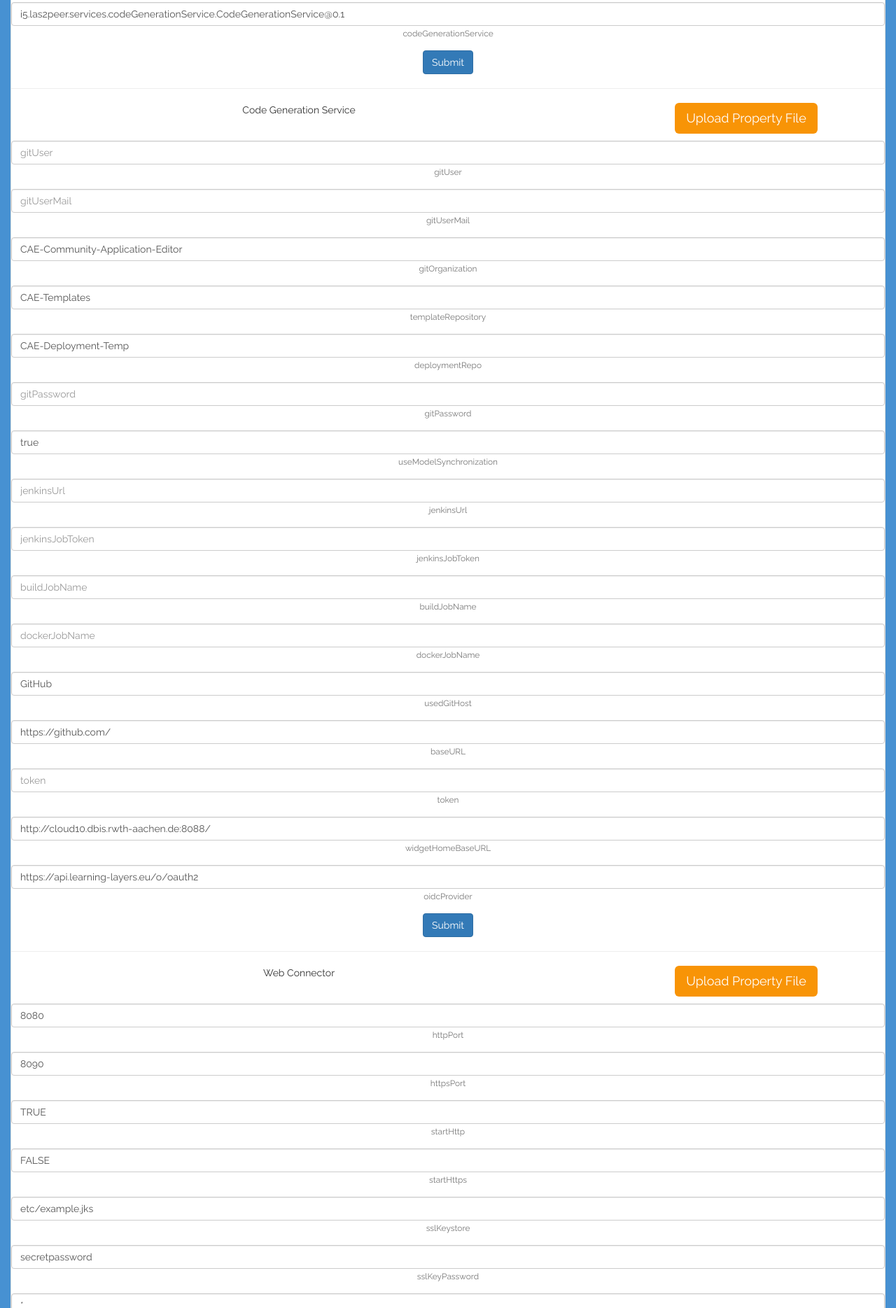
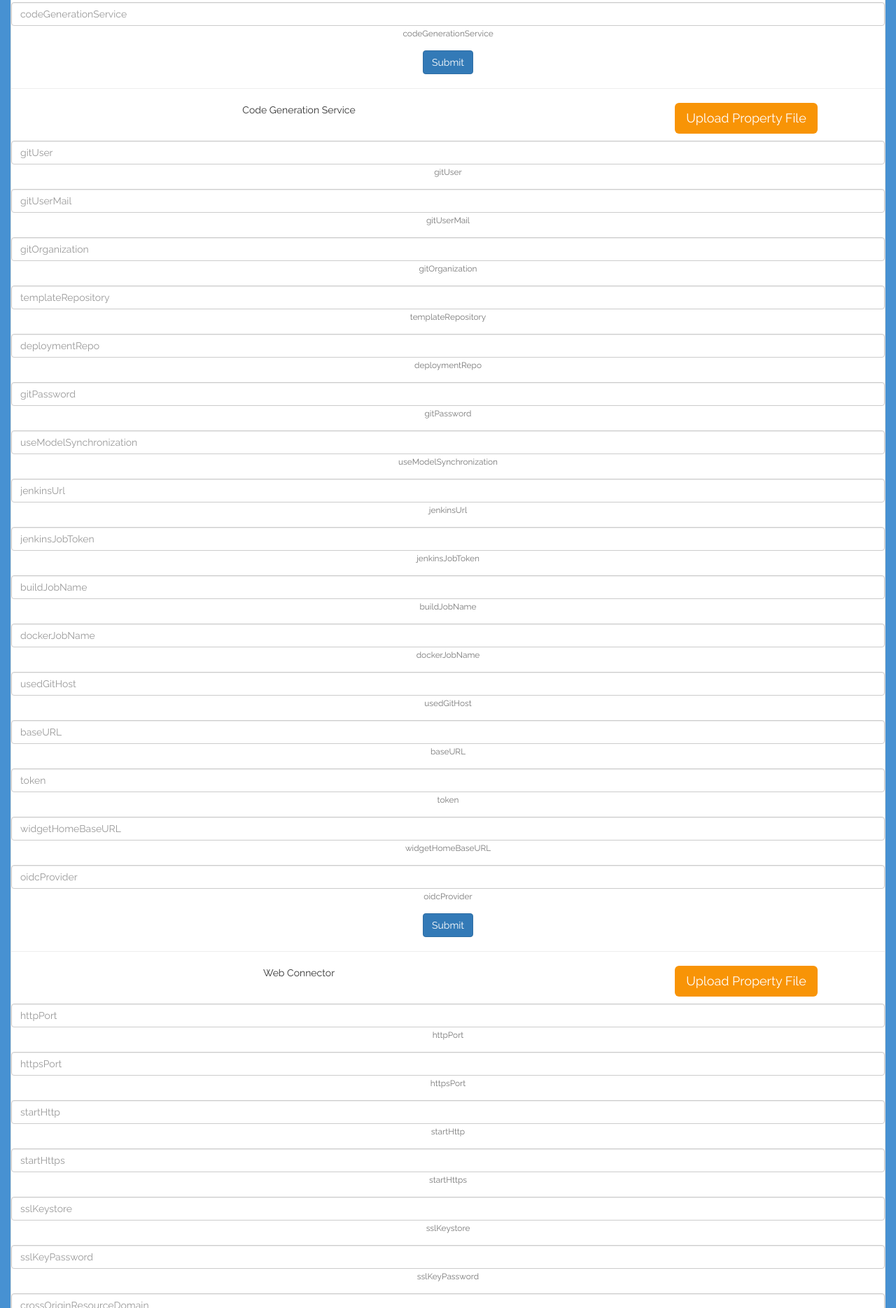
Before and after one commit to rwth-acis/CAE-DockerImage, a website: page opt/configserver/views/index.html in a window 1280 px wide. Shown: the part 931-2800 px from the top of the page at 70% size. Drawn offline with nearby package versions, Linux system fonts and the light colour scheme; files that its build step writes are made by us from their sources; no server answers; files whose address does not match are found by name.

Commit message:
removed values

```diff
--- a/opt/configserver/views/index.html
+++ b/opt/configserver/views/index.html
@@ -64,23 +64,23 @@
           <div class="col-xs-12">
             <form id="modelPropertyForm">
               <div class="form-group">
-                <input type="text" name="jdbcDriverClassName" class="form-control" id="propertyInput1" aria-describedby="propertyHelp1" placeholder="jdbcDriverClassName" value="com.mysql.jdbc.Driver">
+                <input type="text" name="jdbcDriverClassName" class="form-control" id="propertyInput1" aria-describedby="propertyHelp1" placeholder="jdbcDriverClassName" >
                 <small id="propertyHelp1" class="form-text text-muted">jdbcDriverClassName</small>
               </div>
               <div class="form-group">
-                <input type="text" name="jdbcUrl" class="form-control" id="propertyInput2" aria-describedby="propertyHelp2" placeholder="jdbcUrl" value="jdbc:mysql://localhost:3306/">
+                <input type="text" name="jdbcUrl" class="form-control" id="propertyInput2" aria-describedby="propertyHelp2" placeholder="jdbcUrl" >
                 <small id="propertyHelp2" class="form-text text-muted">jdbcUrl</small>
               </div>
               <div class="form-group">
-                <input type="text" name="jdbcSchema" class="form-control" id="propertyInput3" aria-describedby="propertyHelp3" placeholder="jdbcSchema" value="commedit">
+                <input type="text" name="jdbcSchema" class="form-control" id="propertyInput3" aria-describedby="propertyHelp3" placeholder="jdbcSchema" >
                 <small id="propertyHelp3" class="form-text text-muted">jdbcSchema</small>
               </div>
               <div class="form-group">
-                <input type="text" name="jdbcLogin" class="form-control" id="propertyInput4" aria-describedby="propertyHelp4" placeholder="jdbcLogin" value="root">
+                <input type="text" name="jdbcLogin" class="form-control" id="propertyInput4" aria-describedby="propertyHelp4" placeholder="jdbcLogin" >
                 <small id="propertyHelp4" class="form-text text-muted">jdbcLogin</small>
               </div>
               <div class="form-group">
-                <input type="text" name="jdbcPass" class="form-control" id="propertyInput5" aria-describedby="propertyHelp5" placeholder="jdbcPass" value="pass">
+                <input type="text" name="jdbcPass" class="form-control" id="propertyInput5" aria-describedby="propertyHelp5" placeholder="jdbcPass" >
                 <small id="propertyHelp5" class="form-text text-muted">jdbcPass</small>
               </div>
               <div class="form-group">
@@ -88,7 +88,7 @@
                 <small id="propertyHelp6" class="form-text text-muted">semanticCheckService</small>
               </div>
               <div class="form-group">
-                <input type="text" name="codeGenerationService" class="form-control" id="propertyInput7" aria-describedby="propertyHelp7" placeholder="codeGenerationService" value="i5.las2peer.services.codeGenerationService.CodeGenerationService@0.1">
+                <input type="text" name="codeGenerationService" class="form-control" id="propertyInput7" aria-describedby="propertyHelp7" placeholder="codeGenerationService" >
                 <small id="propertyHelp7" class="form-text text-muted">codeGenerationService</small>
               </div>
               <button id="modelPropertyFormSubmit" type="button" class="btn btn-primary">Submit</button>
@@ -116,15 +116,15 @@
                 <small id="propertyHelp2" class="form-text text-muted">gitUserMail</small>
               </div>
               <div class="form-group">
-                <input name="gitOrganization" type="text" class="form-control" id="propertyInput3" aria-describedby="propertyHelp3" placeholder="gitOrganization" value="CAE-Community-Application-Editor">
+                <input name="gitOrganization" type="text" class="form-control" id="propertyInput3" aria-describedby="propertyHelp3" placeholder="gitOrganization" >
                 <small id="propertyHelp3" class="form-text text-muted">gitOrganization</small>
               </div>
               <div class="form-group">
-                <input name="templateRepository" type="text" class="form-control" id="propertyInput4" aria-describedby="propertyHelp4" placeholder="templateRepository" value="CAE-Templates">
+                <input name="templateRepository" type="text" class="form-control" id="propertyInput4" aria-describedby="propertyHelp4" placeholder="templateRepository" >
                 <small id="propertyHelp4" class="form-text text-muted">templateRepository</small>
               </div>
               <div class="form-group">
-                <input name="deploymentRepo" type="text" class="form-control" id="propertyInput5" aria-describedby="propertyHelp5" placeholder="deploymentRepo" value="CAE-Deployment-Temp">
+                <input name="deploymentRepo" type="text" class="form-control" id="propertyInput5" aria-describedby="propertyHelp5" placeholder="deploymentRepo" >
                 <small id="propertyHelp5" class="form-text text-muted">deploymentRepo</small>
               </div>
               <div class="form-group">
@@ -132,7 +132,7 @@
                 <small id="propertyHelp6" class="form-text text-muted">gitPassword</small>
               </div>
               <div class="form-group">
-                <input name="useModelSynchronization" type="text" class="form-control" id="propertyInput7" aria-describedby="propertyHelp7" placeholder="useModelSynchronization" value="true">
+                <input name="useModelSynchronization" type="text" class="form-control" id="propertyInput7" aria-describedby="propertyHelp7" placeholder="useModelSynchronization" >
                 <small id="propertyHelp7" class="form-text text-muted">useModelSynchronization</small>
               </div>
               <div class="form-group">
@@ -152,11 +152,11 @@
                 <small id="propertyHelp11" class="form-text text-muted">dockerJobName</small>
               </div>
               <div class="form-group">
-                <input name="usedGitHost" type="text" class="form-control" id="propertyInput12" aria-describedby="propertyHelp12" placeholder="usedGitHost" value="GitHub">
+                <input name="usedGitHost" type="text" class="form-control" id="propertyInput12" aria-describedby="propertyHelp12" placeholder="usedGitHost" >
                 <small id="propertyHelp12" class="form-text text-muted">usedGitHost</small>
               </div>
               <div class="form-group">
-                <input name="baseURL" type="text" class="form-control" id="propertyInput13" aria-describedby="propertyHelp13" placeholder="baseURL" value="https://github.com/">
+                <input name="baseURL" type="text" class="form-control" id="propertyInput13" aria-describedby="propertyHelp13" placeholder="baseURL" >
                 <small id="propertyHelp13" class="form-text text-muted">baseURL</small>
               </div>
               <div class="form-group">
@@ -164,11 +164,11 @@
                 <small id="propertyHelp14" class="form-text text-muted">token</small>
               </div>
               <div class="form-group">
-                <input name="widgetHomeBaseURL" type="text" class="form-control" id="propertyInput15" aria-describedby="propertyHelp15" placeholder="widgetHomeBaseURL" value="http://cloud10.dbis.rwth-aachen.de:8088/">
+                <input name="widgetHomeBaseURL" type="text" class="form-control" id="propertyInput15" aria-describedby="propertyHelp15" placeholder="widgetHomeBaseURL" >
                 <small id="propertyHelp15" class="form-text text-muted">widgetHomeBaseURL</small>
               </div>
               <div class="form-group">
-                <input name="oidcProvider" type="text" class="form-control" id="propertyInput16" aria-describedby="propertyHelp16" placeholder="oidcProvider" value="https://api.learning-layers.eu/o/oauth2">
+                <input name="oidcProvider" type="text" class="form-control" id="propertyInput16" aria-describedby="propertyHelp16" placeholder="oidcProvider" >
                 <small id="propertyHelp16" class="form-text text-muted">oidcProvider</small>
               </div>
               <button id="codePropertyFormSubmit" type="button" class="btn btn-primary">Submit</button>
@@ -188,43 +188,43 @@
           <div class="col-xs-12">
             <form id="webPropertyForm">
               <div class="form-group">
-                <input type="text" class="form-control" id="propertyInput1" aria-describedby="propertyHelp1" placeholder="httpPort" value="8080">
+                <input type="text" class="form-control" id="propertyInput1" aria-describedby="propertyHelp1" placeholder="httpPort" >
                 <small id="propertyHelp1" class="form-text text-muted">httpPort</small>
               </div>
               <div class="form-group">
-                <input type="text" class="form-control" id="propertyInput2" aria-describedby="propertyHelp2" placeholder="httpsPort" value="8090">
+                <input type="text" class="form-control" id="propertyInput2" aria-describedby="propertyHelp2" placeholder="httpsPort" >
                 <small id="propertyHelp2" class="form-text text-muted">httpsPort</small>
               </div>
               <div class="form-group">
-                <input type="text" class="form-control" id="propertyInput3" aria-describedby="propertyHelp3" placeholder="startHttp" value="TRUE">
+                <input type="text" class="form-control" id="propertyInput3" aria-describedby="propertyHelp3" placeholder="startHttp" >
                 <small id="propertyHelp3" class="form-text text-muted">startHttp</small>
               </div>
               <div class="form-group">
-                <input type="text" class="form-control" id="propertyInput4" aria-describedby="propertyHelp4" placeholder="startHttps" value="FALSE">
+                <input type="text" class="form-control" id="propertyInput4" aria-describedby="propertyHelp4" placeholder="startHttps" >
                 <small id="propertyHelp4" class="form-text text-muted">startHttps</small>
               </div>
               <div class="form-group">
-                <input type="text" class="form-control" id="propertyInput5" aria-describedby="propertyHelp5" placeholder="sslKeystore" value="etc/example.jks">
+                <input type="text" class="form-control" id="propertyInput5" aria-describedby="propertyHelp5" placeholder="sslKeystore" >
                 <small id="propertyHelp5" class="form-text text-muted">sslKeystore</small>
               </div>
               <div class="form-group">
-                <input type="text" class="form-control" id="propertyInput6" aria-describedby="propertyHelp6" placeholder="sslKeyPassword" value="secretpassword">
+                <input type="text" class="form-control" id="propertyInput6" aria-describedby="propertyHelp6" placeholder="sslKeyPassword" >
                 <small id="propertyHelp6" class="form-text text-muted">sslKeyPassword</small>
               </div>
               <div class="form-group">
-                <input type="text" class="form-control" id="propertyInput7" aria-describedby="propertyHelp7" placeholder="crossOriginResourceDomain" value="*">
+                <input type="text" class="form-control" id="propertyInput7" aria-describedby="propertyHelp7" placeholder="crossOriginResourceDomain" >
                 <small id="propertyHelp7" class="form-text text-muted">crossOriginResourceDomain</small>
               </div>
               <div class="form-group">
-                <input name="crossOriginResourceMaxAge" type="text" class="form-control" id="propertyInput8" aria-describedby="propertyHelp8" placeholder="crossOriginResourceMaxAge" value="60">
+                <input name="crossOriginResourceMaxAge" type="text" class="form-control" id="propertyInput8" aria-describedby="propertyHelp8" placeholder="crossOriginResourceMaxAge" >
                 <small id="propertyHelp8" class="form-text text-muted">crossOriginResourceMaxAge</small>
               </div>
               <div class="form-group">
-                <input name="enableCrossOriginResourceSharing" type="text" class="form-control" id="propertyInput9" aria-describedby="propertyHelp9" placeholder="enableCrossOriginResourceSharing" value="TRUE">
+                <input name="enableCrossOriginResourceSharing" type="text" class="form-control" id="propertyInput9" aria-describedby="propertyHelp9" placeholder="enableCrossOriginResourceSharing" >
                 <small id="propertyHelp9" class="form-text text-muted">enableCrossOriginResourceSharing</small>
               </div>
               <div class="form-group">
-                <input name="preferLocalServices" type="text" class="form-control" id="propertyInput10" aria-describedby="propertyHelp10" placeholder="preferLocalServices" value="TRUE">
+                <input name="preferLocalServices" type="text" class="form-control" id="propertyInput10" aria-describedby="propertyHelp10" placeholder="preferLocalServices" >
                 <small id="propertyHelp10" class="form-text text-muted">preferLocalServices</small>
               </div>
               <div class="form-group">
@@ -232,15 +232,15 @@
                 <small id="propertyHelp11" class="form-text text-muted">xmlPath</small>
               </div>
               <div class="form-group">
-                <input name="defaultLoginUser" type="text" class="form-control" id="propertyInput12" aria-describedby="propertyHelp12" placeholder="defaultLoginUser" value="anonymous">
+                <input name="defaultLoginUser" type="text" class="form-control" id="propertyInput12" aria-describedby="propertyHelp12" placeholder="defaultLoginUser" >
                 <small id="propertyHelp12" class="form-text text-muted">defaultLoginUser</small>
               </div>
               <div class="form-group">
-                <input name="defaultLoginPassword" type="text" class="form-control" id="propertyInput13" aria-describedby="propertyHelp13" placeholder="defaultLoginPassword" value="anonymous">
+                <input name="defaultLoginPassword" type="text" class="form-control" id="propertyInput13" aria-describedby="propertyHelp13" placeholder="defaultLoginPassword" >
                 <small id="propertyHelp13" class="form-text text-muted">defaultLoginPassword</small>
               </div>
               <div class="form-group">
-                <input name="oidcProviders" type="text" class="form-control" id="propertyInput14" aria-describedby="propertyHelp14" placeholder="oidcProviders" value="https://api.learning-layers.eu/o/oauth2">
+                <input name="oidcProviders" type="text" class="form-control" id="propertyInput14" aria-describedby="propertyHelp14" placeholder="oidcProviders" >
                 <small id="propertyHelp14" class="form-text text-muted">oidcProviders</small>
               </div>
               <button id="webPropertyFormSubmit" type="button" class="btn btn-primary">Submit</button>
```
